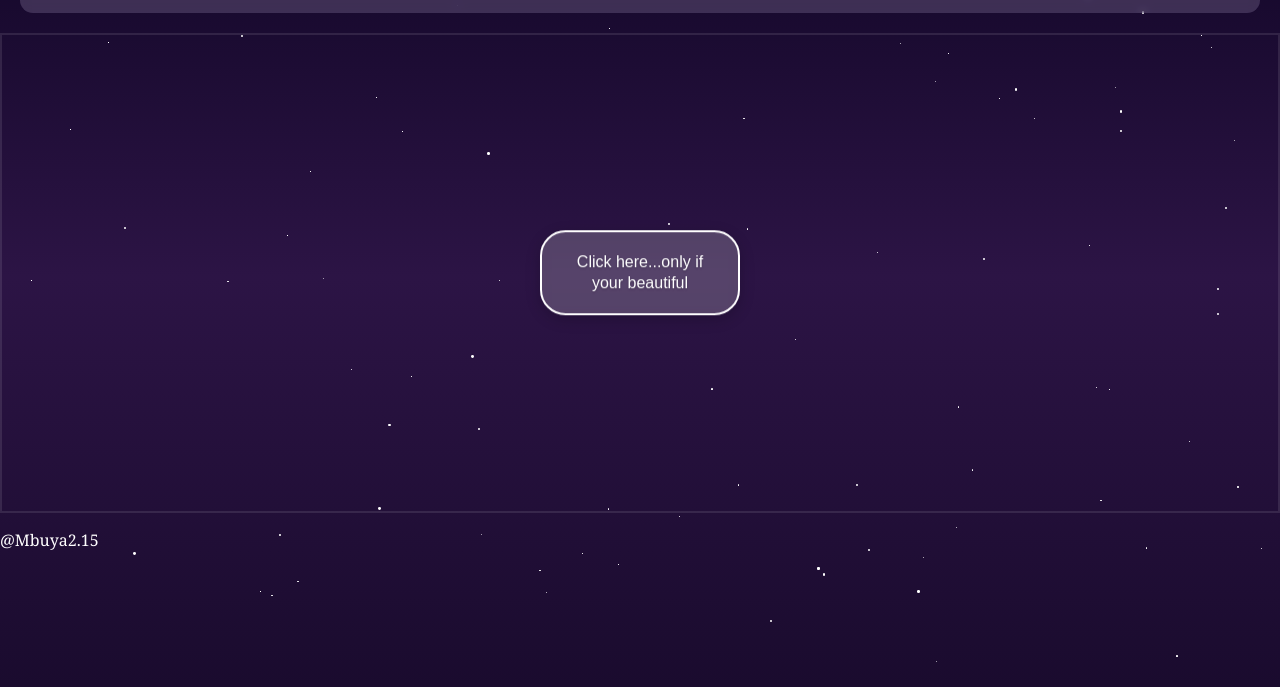
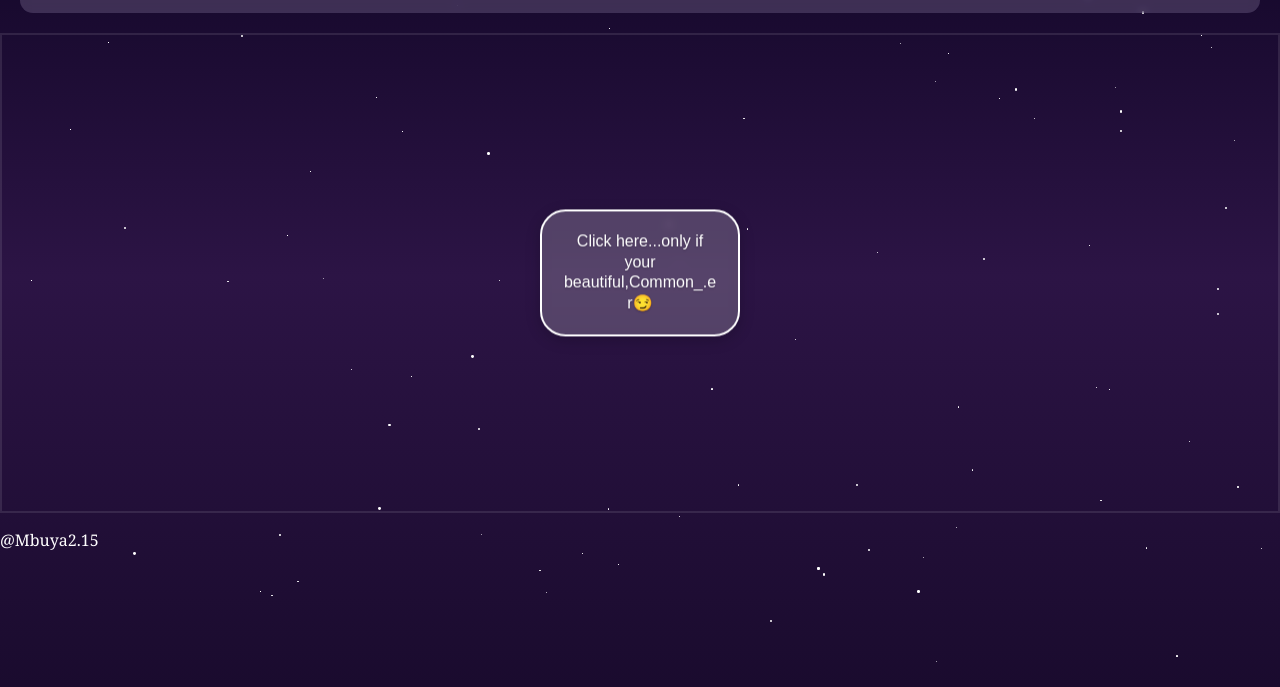
Before and after one commit to mbuya-art/sadandsingle, a plain HTML site: page index.html in a window 1280 px wide. Shown: the part 133-820 px from the top of the page. Drawn offline with Linux system fonts and the light colour scheme.

Commit message:
Update index.html

```diff
--- a/index.html
+++ b/index.html
@@ -185,7 +185,7 @@
     </header>
 
     <div class="button-container">
-        <button class="moving-button" onclick="moveButton()">Click here...only if your beautiful</button>
+        <button class="moving-button" onclick="moveButton()">Click here...only if your beautiful,Common_.er😏 </button>
     </div>
 
     <footer>
```
